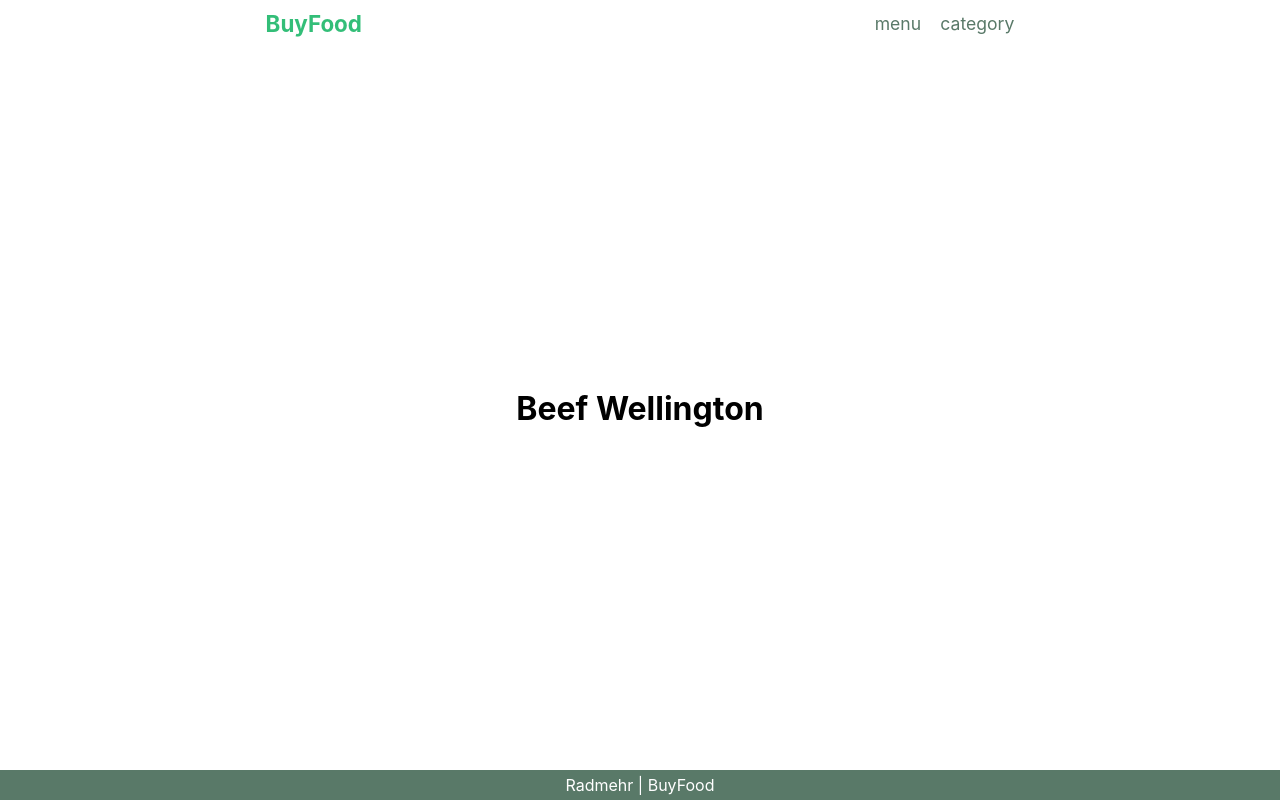
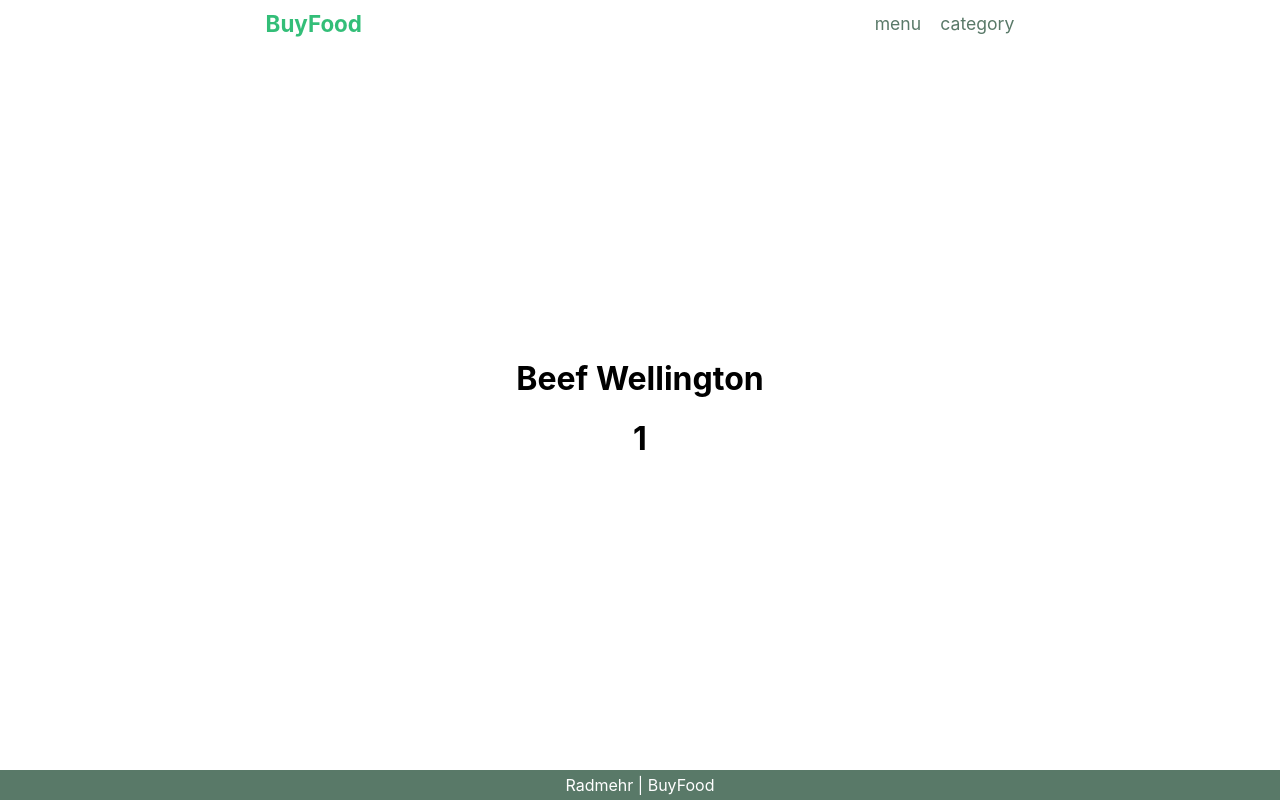
Before and after one commit to radmehr-fatemi/BuyFood, a Next.js app: page /menu/1 in a window 1280 px wide. Built offline with nearby package versions, Linux system fonts and the light colour scheme; data requests are answered from the project's data file.

Commit message:
edited for deploy

```diff
--- a/pages/menu/[productId].jsx
+++ b/pages/menu/[productId].jsx
@@ -4,6 +4,7 @@ const Details = ({ productData }) => {
     return (
         <div>
             <h1> {productData.name} </h1>
+            <h1> {productData.id} </h1>
         </div>
     );
 };
```
